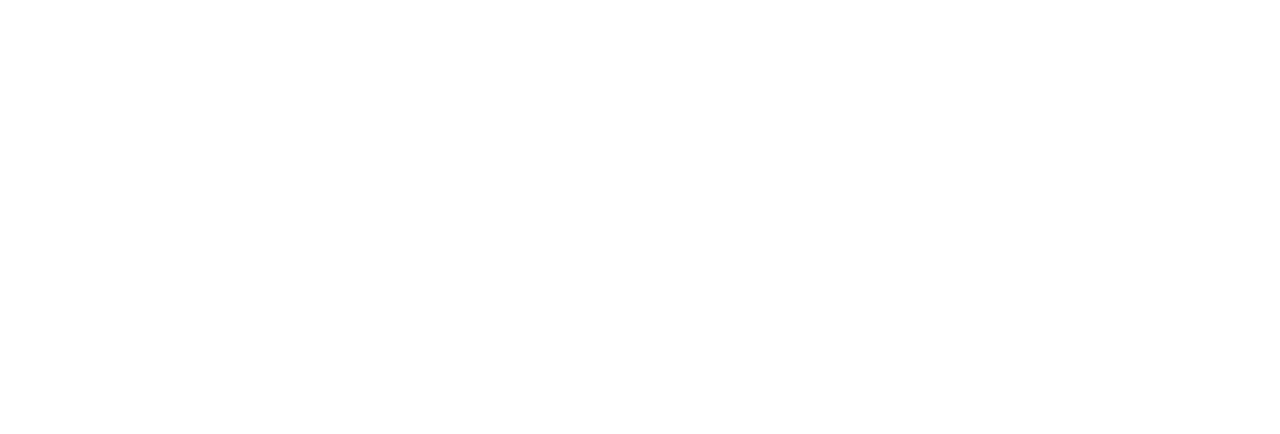
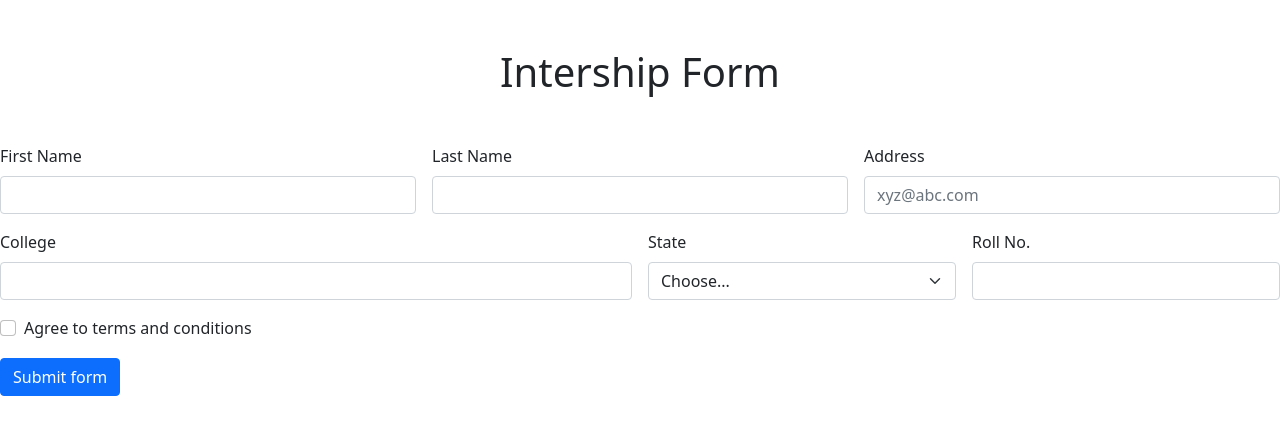
Before and after one commit to acciojob/bootstrap-form-easy-mx7h, a website: page main.html in a window 1280 px wide. Drawn offline with nearby package versions, Linux system fonts and the light colour scheme.

Commit message:
created a submission

```diff
--- a/main.html
+++ b/main.html
@@ -4,13 +4,66 @@
 
 <head>
 	<link rel="stylesheet" href="styles.css">
+	<link href="https://cdn.jsdelivr.net/npm/bootstrap@5.0.2/dist/css/bootstrap.min.css" rel="stylesheet" integrity="sha384-EVSTQN3/azprG1Anm3QDgpJLIm9Nao0Yz1ztcQTwFspd3yD65VohhpuuCOmLASjC" crossorigin="anonymous">
 </head>
 
 <body>
 	<!-- the entire body must be written by student -->
-    <script type="text/javascript" src="./script.js">
-</script>
+	<h1 class='text-center my-5'>Intership Form</h1>
+	<form class="row g-3 needs-validation" novalidate>
+  <div class="col-md-4">
+	    <label for='first-name-input' class='form-label'>First Name</label>
+		<input type='text' id='first-name-input'  class='form-control' required>
+		<div class="invalid-feedback">First name required!</div>
+  </div>
+  <div class="col-md-4">
+    <label for="last-name-input" class="form-label">Last Name</label>
+    <input type="text" class="form-control" id="last-name-input" required>
+    <div class="invalid-feedback">Last name required!</div>
+  </div>
+  <div class="col-md-4">
+    <label for="email-input" class="form-label">Address</label>
+    <input type="email" class="form-control" id="email-input" placeholder="xyz@abc.com" required>
+    <div class="invalid-feedback">Email required!</div>
+  </div>
+  <div class="col-md-6">
+    <label for="college-input" class="form-label">College</label>
+    <input type="text" class="form-control" id="college-input" required>
+    <div class="invalid-feedback">Please provide a valid college.</div>
+  </div>
 
+  <div class="col-md-3">
+    <label for="graduation-select" class="form-label">State</label>
+    <select id="graduation-select" class="form-select" required >
+      <option selected value=''>Choose...</option>
+      <option value='2020'>2020</option>
+	  <option value='2021'>2021</option>
+	  <option value='2022'>2022</option>
+	  <option value='2023'>2023</option>
+    </select>
+	  <div class="invalid-feedback">Please select a valid Graduation Year.</div>
+  </div>
+  <div class="col-md-3">
+    <label for="roll-no-input" class="form-label">Roll No.</label>
+    <input type="text" class="form-control" id="roll-no-input" required>
+    <div class="invalid-feedback">Please provide a valid Roll no.</div>
+  </div>
+  <div class="col-12">
+    <div class="form-check">
+      <input class="form-check-input" type="checkbox" id="condition-checkbox" required>
+      <label class="form-check-label" for="condition-checkbox">
+        Agree to terms and conditions
+      </label>
+	<div class='invalid-feedback'>You must agree before submitting.</div>
+    </div>
+  </div>
+  <div class="col-12">
+    <button type="submit" class="btn btn-primary">Submit form</button>
+
+  </div>
+</form>
+    <script type="text/javascript" src="./script.js"></script>
+	<script src="https://cdn.jsdelivr.net/npm/bootstrap@5.0.2/dist/js/bootstrap.bundle.min.js" integrity="sha384-MrcW6ZMFYlzcLA8Nl+NtUVF0sA7MsXsP1UyJoMp4YLEuNSfAP+JcXn/tWtIaxVXM" crossorigin="anonymous"></script>
 </body>
 
 </html>
--- a/script.js
+++ b/script.js
@@ -1 +1,20 @@
-//your code here
+
+      // Example using JavaScript
+        (function () {
+            'use strict';
+            window.addEventListener('load', function () {
+                let forms = document
+                    .getElementsByClassName('needs-validation');
+                let validation = Array.prototype
+                                      .filter.call(forms, function (form) {
+                    form.addEventListener('submit', function (event) {
+                        if (form.checkValidity() === false) {
+                            event.preventDefault();
+                            event.stopPropagation();
+                        }
+                        form.classList.add('was-validated');
+                    }, false);
+                });
+            }, false);
+        })();
+    </script>
```
